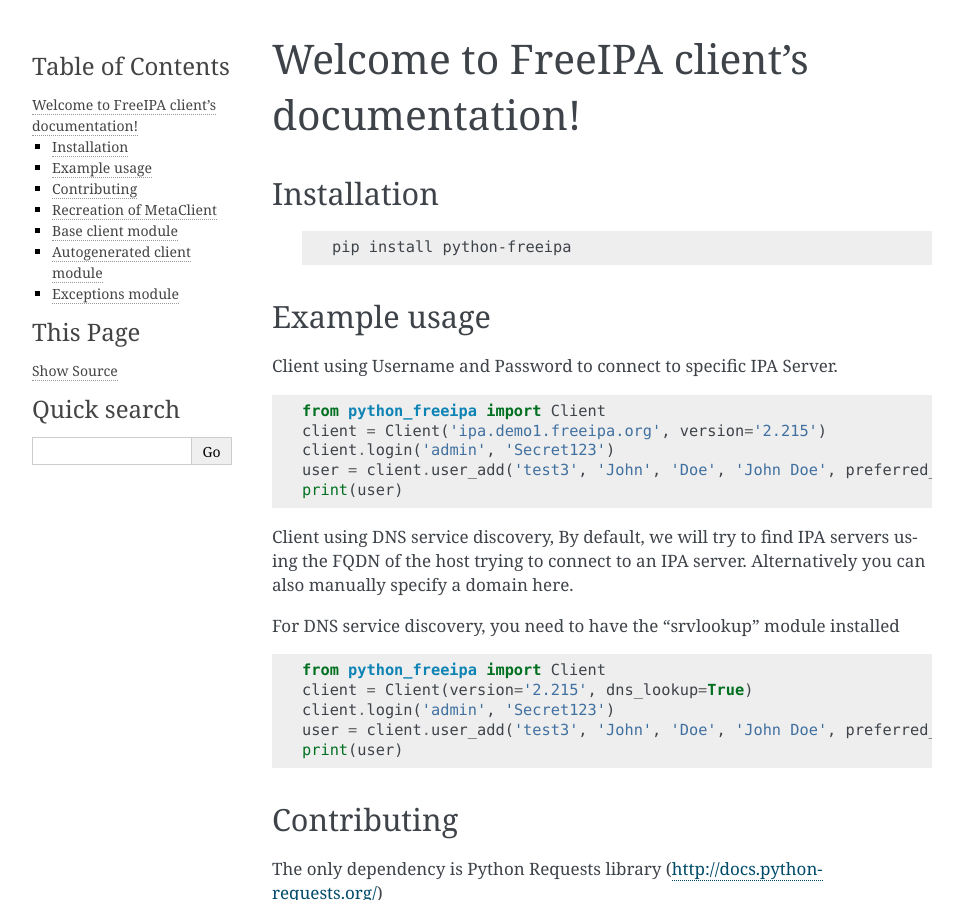
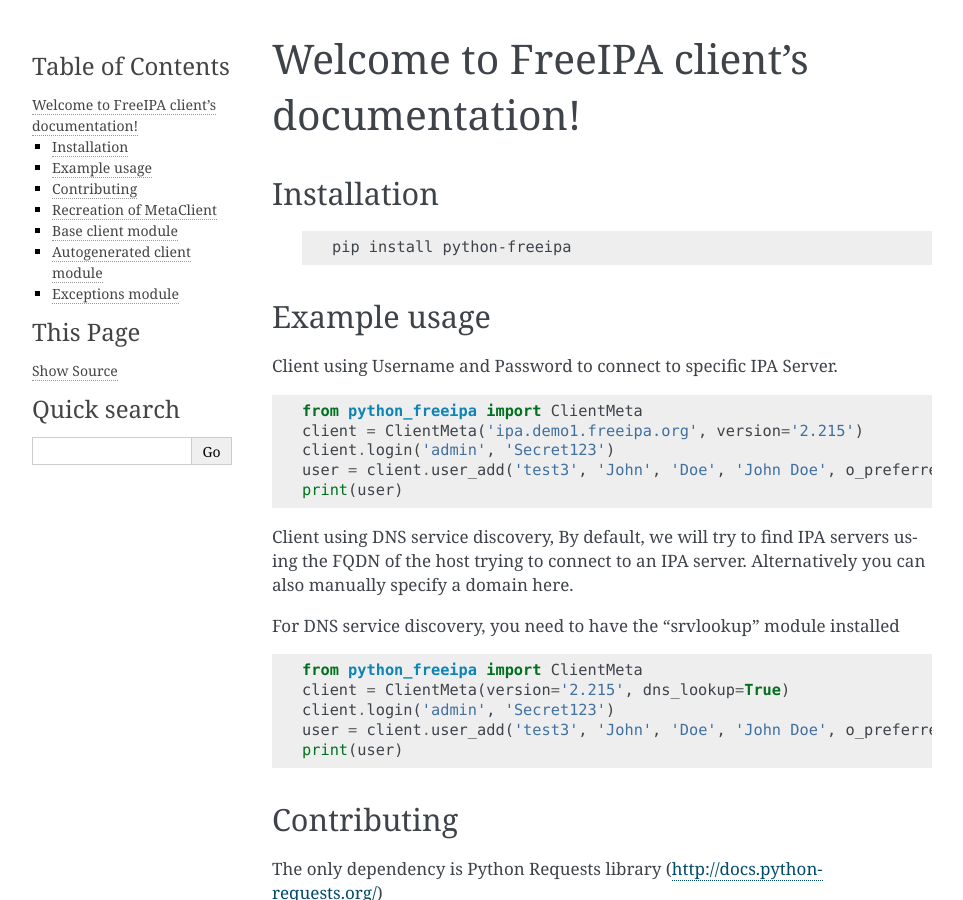
Before and after one commit to waldur/python-freeipa, a Sphinx documentation site: the page built from docs/source/index.rst, in a window 1280 px wide and 900 px high. Shown: the whole window, without its empty margins (148-1111 px from the left). Built offline with Sphinx 7.4.7, drawn with Linux system fonts in a browser that asks for light colours.

Commit message:
Fix useradd Example, to make use of new ClientMeta, and new fuction signature

```diff
--- a/docs/source/index.rst
+++ b/docs/source/index.rst
@@ -14,10 +14,10 @@
 
 .. code-block:: python
 
-    from python_freeipa import Client
-    client = Client('ipa.demo1.freeipa.org', version='2.215')
+    from python_freeipa import ClientMeta
+    client = ClientMeta('ipa.demo1.freeipa.org', version='2.215')
     client.login('admin', 'Secret123')
-    user = client.user_add('test3', 'John', 'Doe', 'John Doe', preferred_language='EN')
+    user = client.user_add('test3', 'John', 'Doe', 'John Doe', o_preferredlanguage='EN')
     print(user)
 
 Client using DNS service discovery, By default, we will try to find IPA servers using the FQDN
@@ -28,10 +28,10 @@
 
 .. code-block:: python
 
-    from python_freeipa import Client
-    client = Client(version='2.215', dns_lookup=True)
+    from python_freeipa import ClientMeta
+    client = ClientMeta(version='2.215', dns_lookup=True)
     client.login('admin', 'Secret123')
-    user = client.user_add('test3', 'John', 'Doe', 'John Doe', preferred_language='EN')
+    user = client.user_add('test3', 'John', 'Doe', 'John Doe', o_preferredlanguage='EN')
     print(user)
 
 
```
